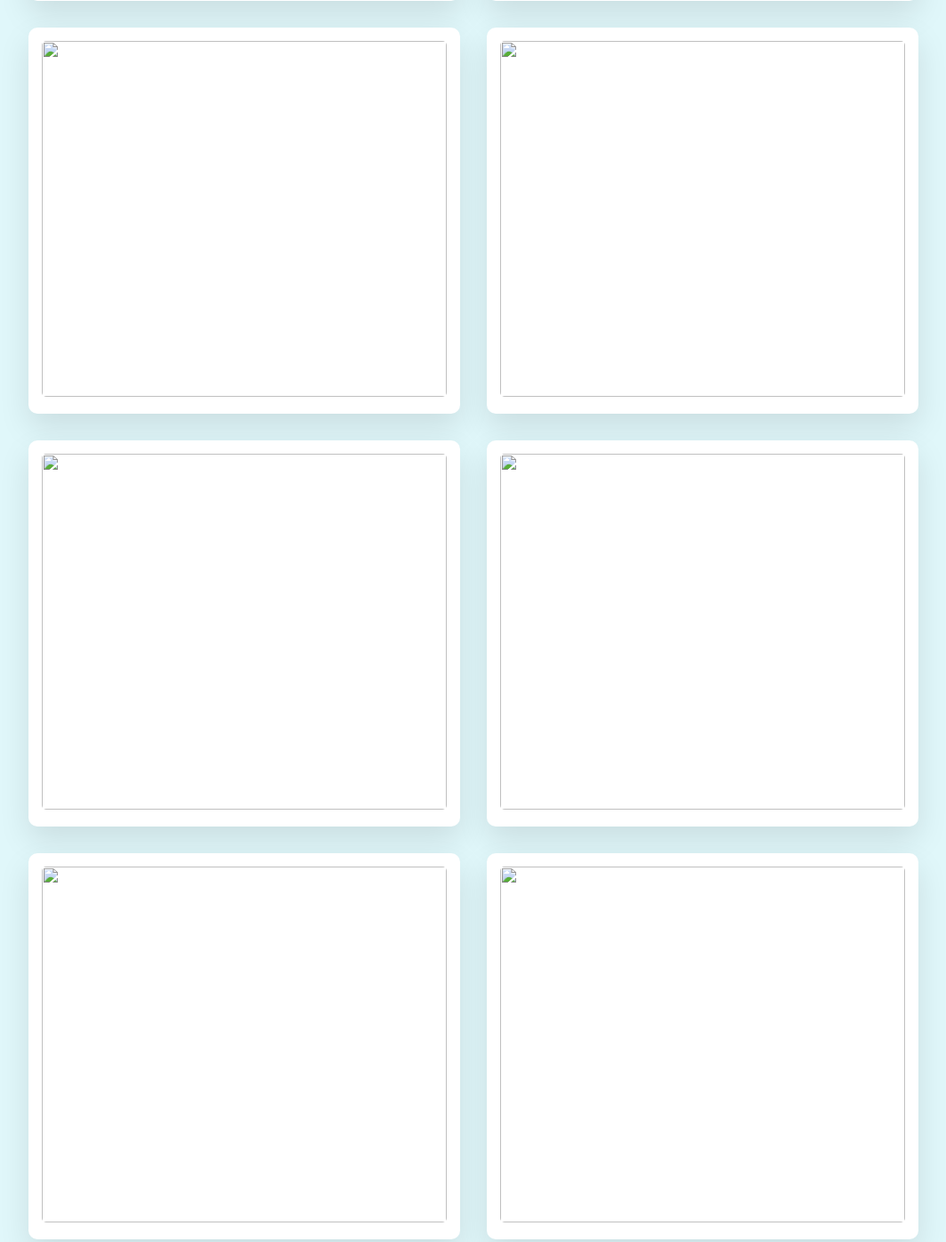
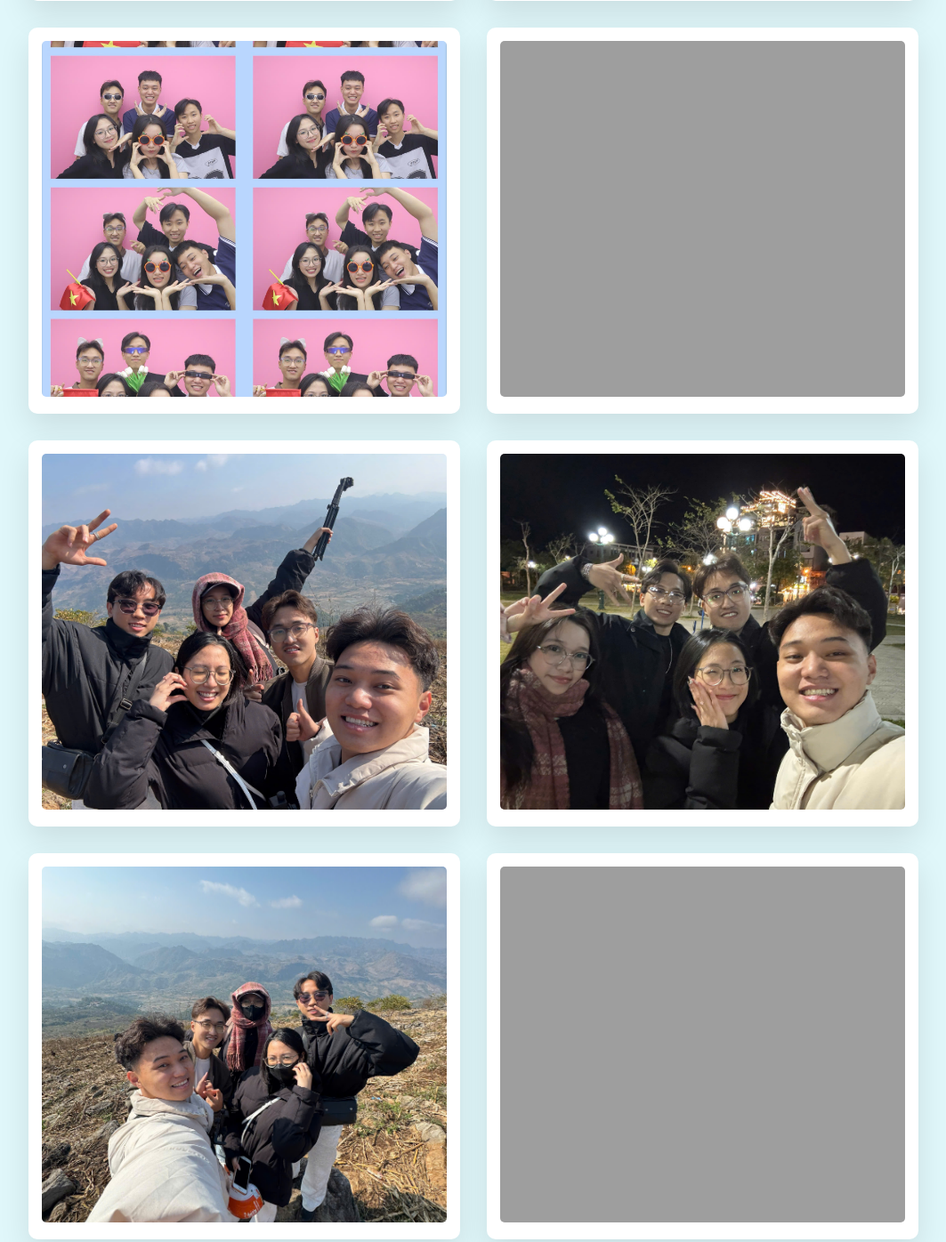
Before and after one commit to kien92004/linh, a plain HTML site: page gallery.html in a window 1280 px wide. Shown: the part 1157-2553 px from the top of the page at 89% size, without its empty margins (108-1171 px from the left). Drawn offline with Linux system fonts and the light colour scheme; the site is published under a folder, as on GitHub Pages, so addresses that start at the root find nothing.

```diff
--- a/gallery.html
+++ b/gallery.html
@@ -31,16 +31,16 @@
 <body>
     <div class="header">VỠ nợ làm liều là đây </div>
     <div class="gallery-container">
-        <div class="photo-card"><img src="/z7358487162784_0239283f6497c7e851e04cfb009938ff.jpg"></div>
-        <div class="photo-card"><img src="/z7358487153867_542116f42b0099cdb1382e8d5c1205a1.jpg"></div>
-        <div class="photo-card"><img src="/z7358487154643_f52db022c39d46f686c037687e7a0204.jpg"></div>
-        <div class="photo-card"><img src="/z7358487154755_ec5b2c13d86c47e55acfb6effe7ab815.jpg"></div>
-        <div class="photo-card"><img src="/z7358487155921_8ecae9940e66d7aa7a347e062d5a4279.jpg"></div>
-        <div class="photo-card"><img src="/z7358487159138_9fdf775204d258dc23c9af83c90c4cb8.jpg"></div>
-        <div class="photo-card"><img src="/z7358487159315_2c6c87e672a3c96f0418cc7cf6865bcc.jpg"></div>
-        <div class="photo-card"><img src="/z7358487159615_fad096057428b1646e96ab7836e4535a.jpg"></div>
-        <div class="photo-card"><img src="/z7358487160295_73f68f1792448bd44deabb22da47b046.jpg"></div>
-        <div class="photo-card"><img src="/z7358487161252_387e4596d1b40a2a7cd893333d941379.jpg"></div>
+        <div class="photo-card"><img src="z7358487162784_0239283f6497c7e851e04cfb009938ff.jpg"></div>
+        <div class="photo-card"><img src="z7358487153867_542116f42b0099cdb1382e8d5c1205a1.jpg"></div>
+        <div class="photo-card"><img src="z7358487154643_f52db022c39d46f686c037687e7a0204.jpg"></div>
+        <div class="photo-card"><img src="z7358487154755_ec5b2c13d86c47e55acfb6effe7ab815.jpg"></div>
+        <div class="photo-card"><img src="z7358487155921_8ecae9940e66d7aa7a347e062d5a4279.jpg"></div>
+        <div class="photo-card"><img src="z7358487159138_9fdf775204d258dc23c9af83c90c4cb8.jpg"></div>
+        <div class="photo-card"><img src="z7358487159315_2c6c87e672a3c96f0418cc7cf6865bcc.jpg"></div>
+        <div class="photo-card"><img src="z7358487159615_fad096057428b1646e96ab7836e4535a.jpg"></div>
+        <div class="photo-card"><img src="z7358487160295_73f68f1792448bd44deabb22da47b046.jpg"></div>
+        <div class="photo-card"><img src="z7358487161252_387e4596d1b40a2a7cd893333d941379.jpg"></div>
     </div>
     <a href="index.html" class="back-link"><= Quay lại trang chủ</a>
 
@@ -92,4 +92,5 @@
         document.querySelectorAll('.photo-card').forEach(card => observer.observe(card));
     </script>
 </body>
+
 </html>
```
